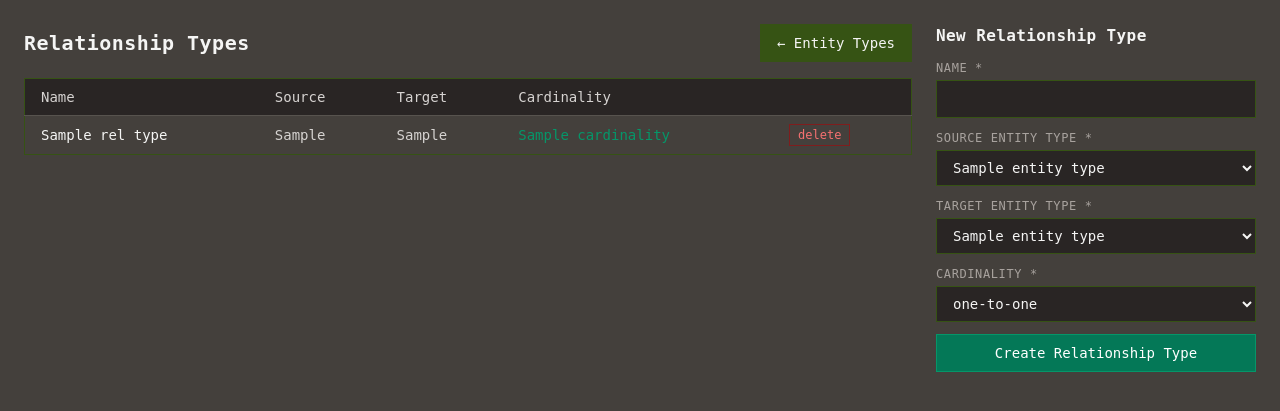
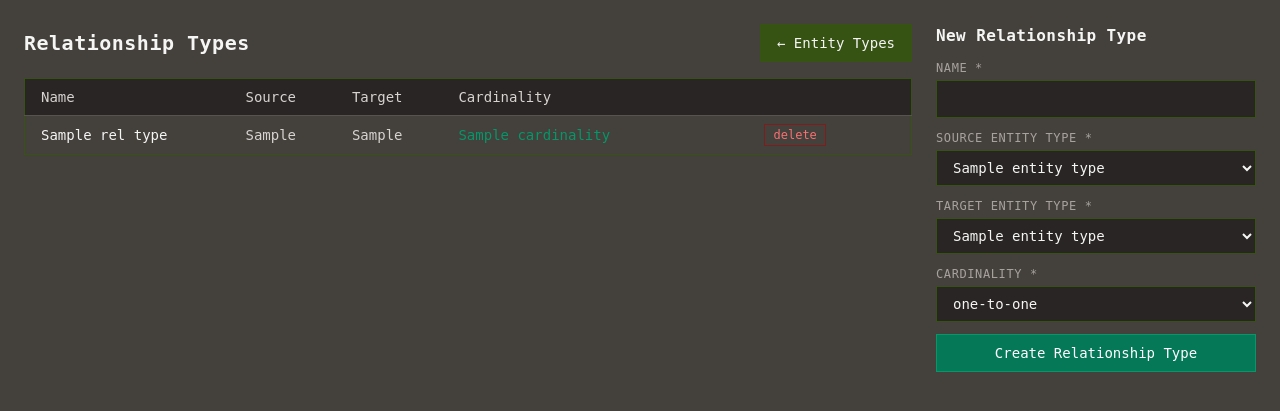
Before and after one commit to jwjacobson/bellona, a FastAPI app: template templates/ontology/relationships.html in a window 1280 px wide. Shown: the part 61-472 px from the top of the page. Run offline with FastAPI, Linux system fonts and the light colour scheme; the template is opened without the code that fills it: most values are stand-ins (such as "Sample title", 1, 10 or a date in 2020); parts of the project's set-up code (start-up, migrations or seed data) failed here and were passed over; some libraries are stand-ins or nearby versions.

Commit message:
Final styling tweaks

```diff
--- a/templates/ontology/relationships.html
+++ b/templates/ontology/relationships.html
@@ -21,20 +21,19 @@
           <th class="px-4 py-2 text-left font-medium">Source</th>
           <th class="px-4 py-2 text-left font-medium">Target</th>
           <th class="px-4 py-2 text-left font-medium">Cardinality</th>
-          <th class="px-4 py-2 text-left font-medium"></th>
+          <th class="px-4 py-2 text-right font-medium min-w-[180px]"></th>
         </tr>
       </thead>
       <tbody>
         {% for rt in rel_types %}
         <tr id="rt-row-{{ rt.id }}"
-            x-data="relTypeRow('{{ rt.id }}')"
             class="border-t border-stone-600 hover:bg-stone-600">
           <td class="px-4 py-2 font-medium text-stone-100">{{ rt.name }}</td>
           <td class="px-4 py-2 text-stone-300">{{ et_names.get(rt.source_entity_type_id | string, rt.source_entity_type_id) }}</td>
           <td class="px-4 py-2 text-stone-300">{{ et_names.get(rt.target_entity_type_id | string, rt.target_entity_type_id) }}</td>
           <td class="px-4 py-2 text-emerald-600">{{ rt.cardinality }}</td>
-          <td class="px-4 py-2">
-            <div class="flex items-center gap-2 flex-wrap">
+          <td class="px-4 py-2 text-center">
+            <div x-data="relTypeRow('{{ rt.id }}')" class="inline-flex items-center">
               <!-- Delete button -->
               <button x-show="!showConfirm && !blocked"
                       @click="showConfirm = true"
@@ -50,8 +49,8 @@
               </span>
 
               <!-- 409: relationships still exist -->
-              <span x-show="blocked" style="display:none" class="flex items-center gap-1 text-xs flex-wrap">
-                <span class="text-red-300">Relationships still exist —</span>
+              <span x-show="blocked" style="display:none" class="flex items-center gap-1 text-xs">
+                <span class="text-red-300">Has dependents</span>
                 <button @click="blocked = false; showConfirm = false" class="text-stone-400 border border-stone-600 px-2 py-0.5 hover:bg-stone-600">dismiss</button>
               </span>
             </div>
```
